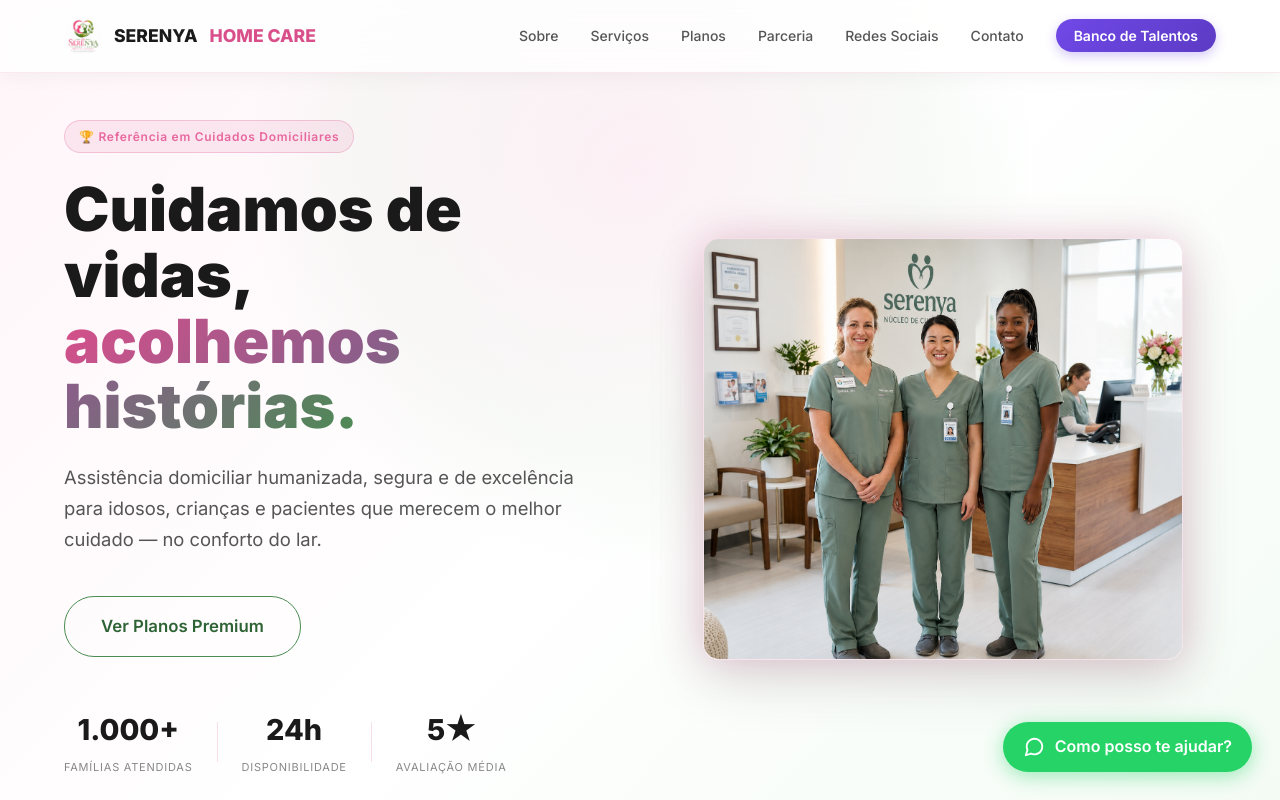
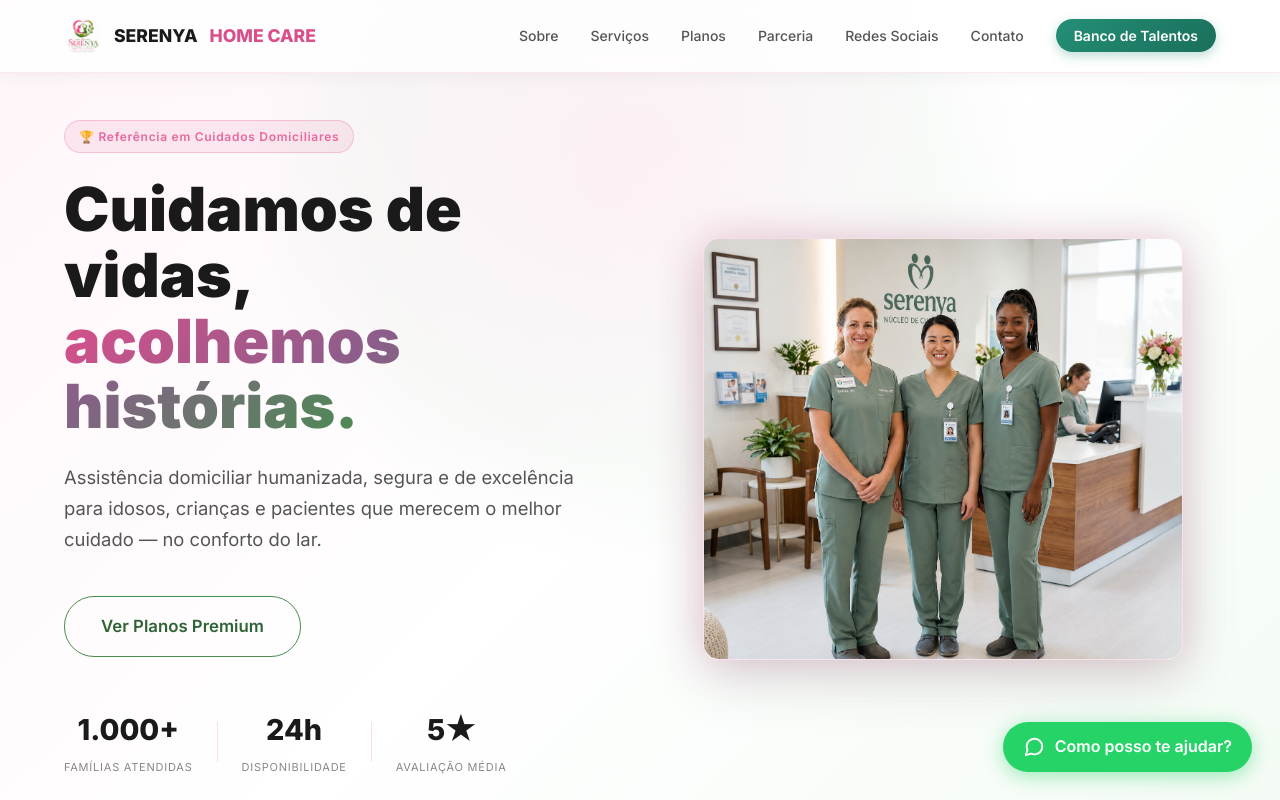
Before and after one commit to LeonardoGMendoza/SERENYAHOMECARE, a Next.js app: page / in a window 1280 px wide. Shown: the top 800 px of the page. Built offline with nearby package versions, Linux system fonts and the light colour scheme.

Commit message:
style: cor verde logo no botao de talentos

```diff
--- a/styles/Navbar.module.css
+++ b/styles/Navbar.module.css
@@ -20,18 +20,18 @@
 .menu a:hover { color: var(--pink); }
 
 .btnTalentos {
-  background: linear-gradient(135deg, #7048e8 0%, #5c3bc4 100%);
+  background: linear-gradient(135deg, #248f76 0%, #1a6f5b 100%);
   color: white !important;
   padding: 8px 18px;
   border-radius: 20px;
   font-weight: 600 !important;
-  box-shadow: 0 4px 12px rgba(112, 72, 232, 0.3);
+  box-shadow: 0 4px 12px rgba(36, 143, 118, 0.3);
   transition: all 0.3s ease;
 }
 
 .btnTalentos:hover {
   transform: translateY(-2px);
-  box-shadow: 0 6px 16px rgba(112, 72, 232, 0.4);
+  box-shadow: 0 6px 16px rgba(36, 143, 118, 0.4);
 }
 .contactBtn {
   background: var(--wa-green);
@@ -57,7 +57,7 @@
 .btnTalentosMobile {
   display: block;
   text-align: center;
-  background: linear-gradient(135deg, #7048e8 0%, #5c3bc4 100%);
+  background: linear-gradient(135deg, #248f76 0%, #1a6f5b 100%);
   color: white !important;
   padding: 12px;
   border-radius: 12px;
```
